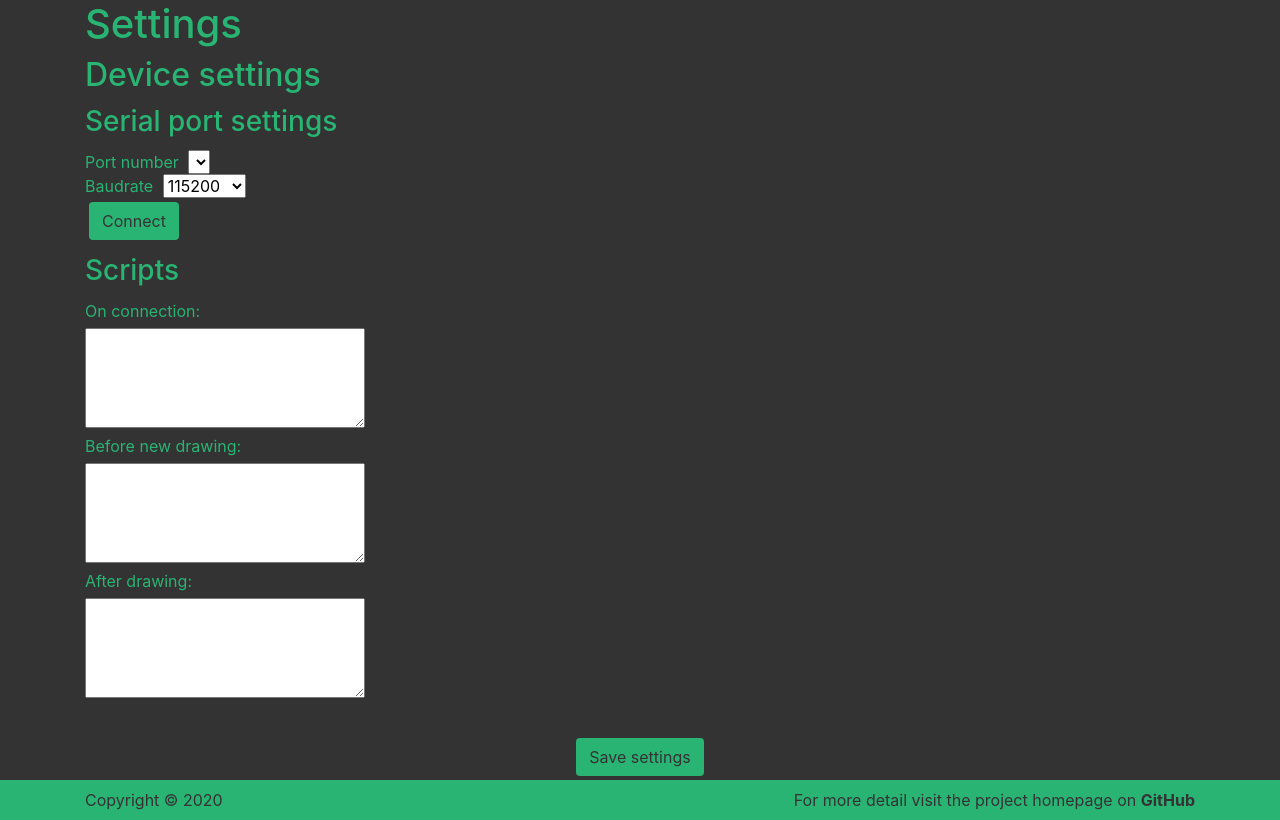
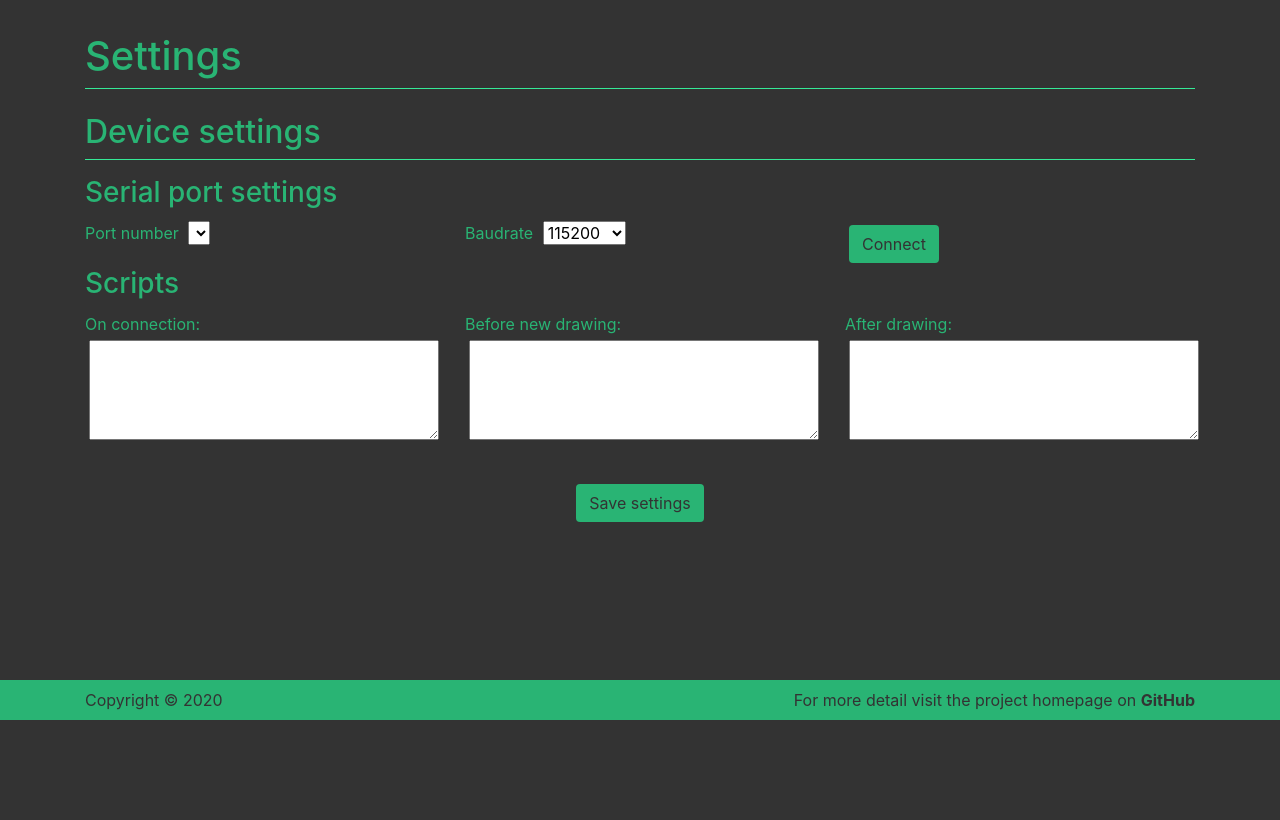
Before and after one commit to texx00/sandypi, a Flask app: page /settings in a window 1280 px wide. Shown: the part 80-900 px from the top of the page. After the commit the page ends 800 px from the top, so only its background shows below. Run offline with Flask 2, Linux system fonts and the light colour scheme; lists and menus that the app fills with data are empty; style sheets or scripts are compiled from the project's sources; parts of the project's set-up code (start-up, migrations or seed data) failed here and were passed over; some libraries are stand-ins or nearby versions.

Commit message:
Fixed all pages. Still missing popups

```diff
--- a/UIserver/static/scss/_colors.scss
+++ b/UIserver/static/scss/_colors.scss
@@ -1,4 +1,5 @@
-/* color palette: https://www.color-hex.com/color-palette/23053 */
+// color palette: https://www.color-hex.com/color-palette/23053
+
 $primary: #29b474;
 $light: #35ea97;
 $dark: #333333;
--- a/UIserver/static/scss/playlist.scss
+++ b/UIserver/static/scss/_playlist.scss
@@ -1,4 +1,6 @@
 @import "_colors";
+
+/* Playlist style */
 
 #playlist_name:hover, #playlist_name:focus{
     cursor: pointer;
@@ -12,15 +14,16 @@
     right: 0px;
     width: 30px;
     height: 30px;
-    background-color: var(--color-darkest);
-    color: var(--color-medium);
+    background-color: $dark;
+    color: $primary;
     visibility: hidden;
     opacity: 0;
     transition: visibility 0.1s linear, opacity 0.1s linear;
-    display: flex;
+    text-align: center;
     justify-content: center;
     align-items: center;
     border-radius: 0px 0px 0px 5px;
+    cursor: pointer;
 }
 
 .sortable_ghost {
--- a/UIserver/static/scss/base_style.scss
+++ b/UIserver/static/scss/base_style.scss
@@ -1,6 +1,12 @@
 @import "_colors";
 
 @import "../js/node_modules/bootstrap/scss/bootstrap";
+
+
+/** ----------------------------------------------------- **/
+/** ------------------  Custom styles  ------------------ **/
+/** ----------------------------------------------------- **/
+
 
 .bg-light-alpha{
     background-color: $light_alpha;
@@ -156,4 +162,7 @@ button:hover, .btn-dark:hover{
 }
 
 
-@import "playlist";
+/** SECTION SPECIFIC STYLES **/
+
+
+@import "_playlist";
--- a/UIserver/templates/base.html
+++ b/UIserver/templates/base.html
@@ -65,7 +65,7 @@
     </header>
 
     <main role="main" class="text-primary flex-grow-1">
-        <div class="container">
+        <div class="container pt-2">
             {% block body %}{%endblock%}
         </div>
     </main>
--- a/UIserver/templates/management/queue.html
+++ b/UIserver/templates/management/queue.html
@@ -9,6 +9,7 @@ Drawing queue
 {%endblock%}
 {%block body%}
 <div>
+    <!-- TODO move this page to the manual control page -->
     <h1>Queue</h1>
     <div>
         <h2>Now drawing: {{item.name}}</h2>
--- a/UIserver/templates/preferences/settings.html
+++ b/UIserver/templates/preferences/settings.html
@@ -9,18 +9,17 @@
 
 {%block body%}
 <div>
-    <h1>Settings</h1>
-    <div>
-        <h2>Device settings</h2>
-        <h3>Serial port settings</h3>
-        <div class="c3_grid_container settings_group">
-            <div class="grid_element">
+    <h1 class="section-header">Settings</h1>
+    <h2 class="p-relative d-block section-header">Device settings</h2>
+    <h3 class="p-relative d-block">Serial port settings</h3>
+    <div class="row">
+        <div class="col">
             <span>Port number</span>
             <select id="serial_ports">
                 <!--Filled at runtime with js with the data coming from the feeder-->
             </select>
         </div>
-            <div class="grid_element">
+        <div class="col">
             <span>Baudrate</span>
             <div id="saved_port" class="data">{{settings['serial']['port']}}</div>
             <select id="serial_baud">
@@ -29,29 +28,29 @@
                 {%endfor%}
             </select>
         </div>
-            <div class="grid_element">
+        <div class="col">
             <button onclick="save(true)">Connect</button>
         </div>
     </div>
         <h3>Scripts</h3>
-        <div class="settings_group c3_grid_container">
-            <div class="grid_element">
+        <div class="row">
+            <div class="col">
                 <div>
                     On connection:
                 </div>
-                <textarea id="script_connection">{{settings['scripts']['connection']}}</textarea>
+                <textarea class="w-100 m-1" id="script_connection">{{settings['scripts']['connection']}}</textarea>
             </div>
-            <div class="grid_element">
+            <div class="col">
                 <div>
                     Before new drawing:
                 </div>
-                <textarea id="script_before">{{settings['scripts']['before']}}</textarea>
+                <textarea class="w-100 m-1" id="script_before">{{settings['scripts']['before']}}</textarea>
             </div>
-            <div class="grid_element">
+            <div class="col">
                 <div>
                     After drawing:
                 </div>
-                <textarea id="script_after">{{settings['scripts']['after']}}</textarea>
+                <textarea class="w-100 m-1" id="script_after">{{settings['scripts']['after']}}</textarea>
             </div>
         </div>
     </div>
```
Also changed, not shown: UIserver/static/css/playlist.css (deleted, +0 -27 lines), UIserver/static/js/playlist.js (+5 -5 lines), UIserver/templates/management/playlist.html (+5 -3 lines), UIserver/templates/preferences/manual_control.html (+9 -8 lines), UIserver/static/css/base_style.css. Lines whose indentation alone changed are shown as unchanged.
